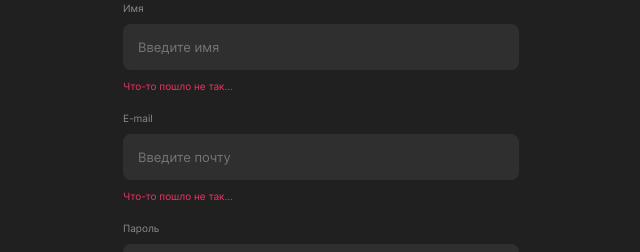
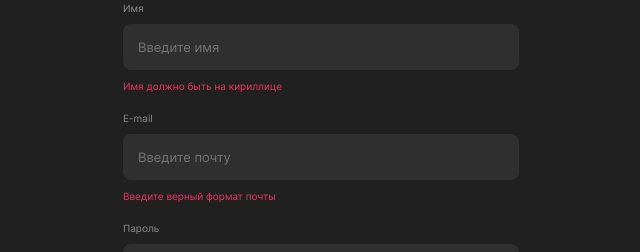
Before and after one commit to rpoltorakov/movies-explorer-frontend, a React (Create React App) app: page /signup in a window 1280 px wide. Both pictures are taken after typing "Sample", "Sample", "Sample123" into the empty fields and a click on the button "Зарегистрироваться". Shown: the part 268-520 px from the top of the page, without its empty margins (319-959 px from the left). Built offline with nearby package versions, Linux system fonts and the light colour scheme; no server answers.

Commit message:
fix: error lables in register

```diff
--- a/src/components/Register/Register.jsx
+++ b/src/components/Register/Register.jsx
@@ -69,11 +69,10 @@ function Register({ onRegister, isError }) {
             type="text"
             className="register__input"
             placeholder='Введите имя'
-            // required
             value={name}
             onChange={handleChangeName}
           />
-          {nameError && <span className="register__input-error">Что-то пошло не так...</span>}
+          {nameError && <span className="register__input-error">{nameError}</span>}
 
           <label htmlFor="" className="register__input-label">E-mail</label>
           <input
@@ -82,20 +81,17 @@ function Register({ onRegister, isError }) {
             value={email}
             onChange={handleChangeEmail}
           />
-          {emailError && <span className="register__input-error">Что-то пошло не так...</span>}
+          {emailError && <span className="register__input-error">{emailError}</span>}
 
           <label htmlFor="" className="register__input-label">Пароль</label>
           <input
             type="password"
             className="register__input"
             placeholder='Введите пароль'
-            // minLength='2'
-            // maxLength='200'
-            // required
             value={password}
             onChange={handleChangePassword}
           />
-          {passwordError && <span className="register__input-error">Что-то пошло не так...</span>}
+          {passwordError && <span className="register__input-error">{passwordError}</span>}
 
           <div className="register__wrapper">
             <button className="register__signupButton" type='submit'>
```
